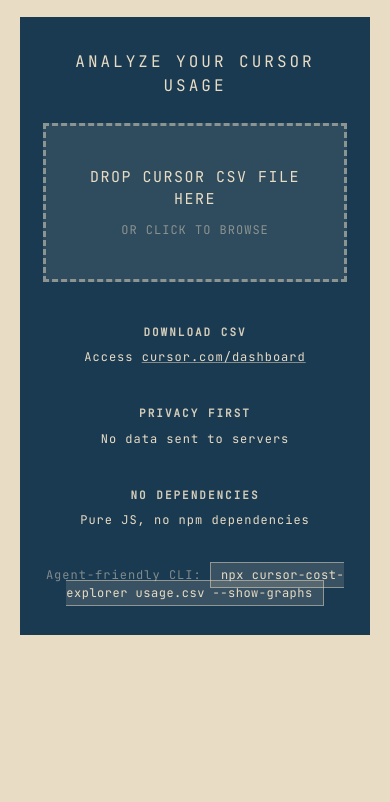
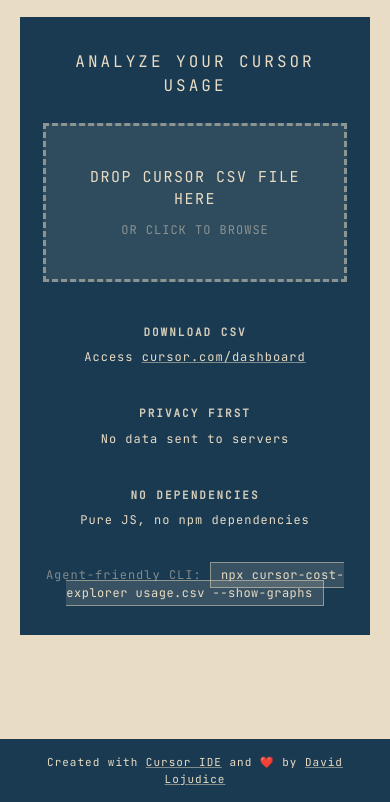
Before and after one commit to dalssoft/cursor_cost_explorer, a website with bundled scripts: page index.html in a window 390 px wide. Shown: the part 107-909 px from the top of the page. Before the commit the page ends 844 px from the top, so only its background shows below. Built offline with nearby package versions, Linux system fonts and the light colour scheme; no server answers.

Commit message:
Add footer to index.html with styling and links
- Introduced a footer section with background color, text styling, and padding.
- Added links to Cursor IDE and author GitHub profile with hover effects.
- Adjusted footer styles for mobile responsiveness.

```diff
--- a/index.html
+++ b/index.html
@@ -306,6 +306,28 @@
             background: var(--scrollbar-thumb-hover);
         }
 
+        footer {
+            background: var(--fg-main);
+            color: var(--text-accent);
+            padding: 20px 40px;
+            text-align: center;
+            font-size: 12px;
+            letter-spacing: 1px;
+            border-top: 4px solid var(--border-accent);
+            margin-top: 40px;
+        }
+
+        footer a {
+            color: var(--text-accent);
+            text-decoration: underline;
+            text-decoration-color: var(--border-info);
+            transition: opacity 0.2s;
+        }
+
+        footer a:hover {
+            opacity: 0.8;
+        }
+
         @media (max-width: 768px) {
             header {
                 padding: 15px 20px;
@@ -338,6 +360,11 @@
             .info-bar {
                 flex-direction: column;
                 gap: 15px;
+            }
+
+            footer {
+                padding: 15px 20px;
+                font-size: 11px;
             }
         }
     </style>
@@ -402,6 +429,12 @@
                 </div>
             </div>
         </div>
+
+        <footer>
+            Created with <a href="https://cursor.com" target="_blank" rel="noopener noreferrer">Cursor IDE</a> and ❤️ by
+            <a href="https://github.com/dalssoft" target="_blank" rel="noopener noreferrer">David
+                Lojudice</a>
+        </footer>
     </div>
 
     <script type="module" src="src/web/app.js"></script>
```
